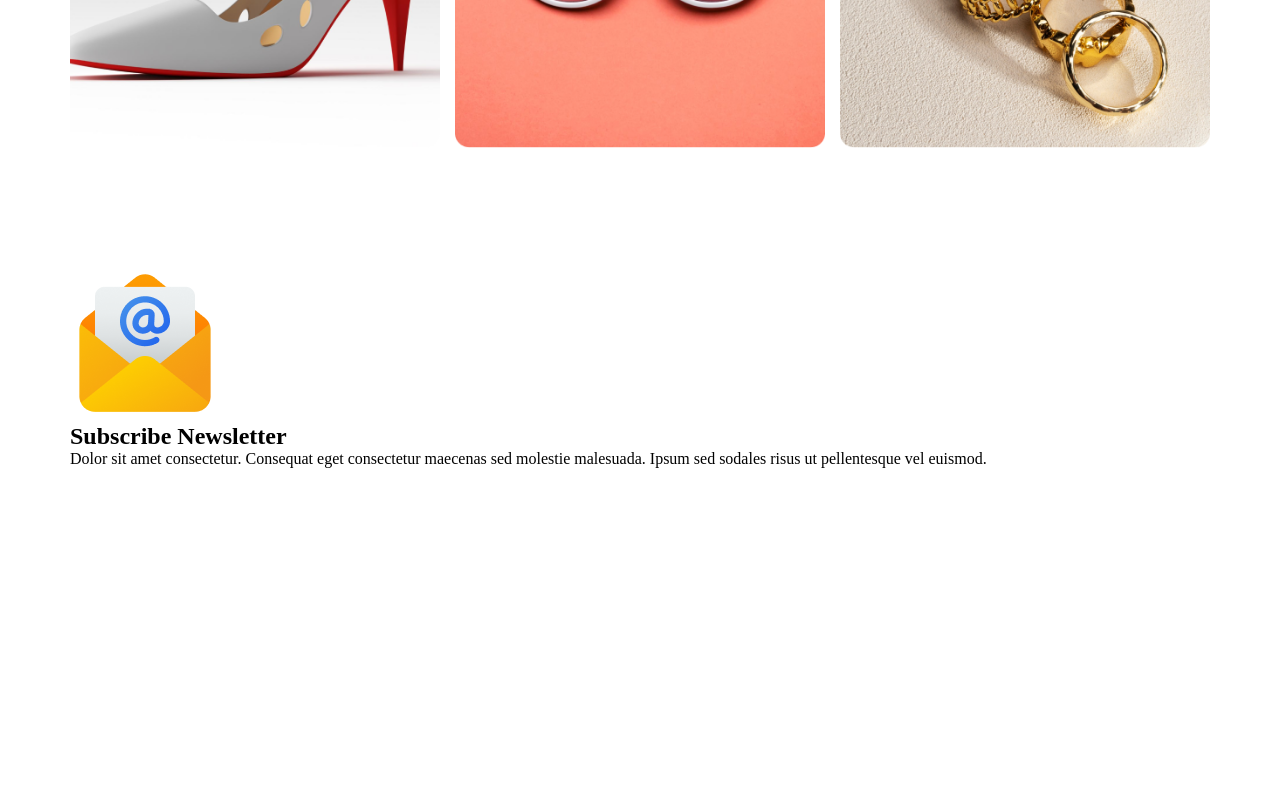
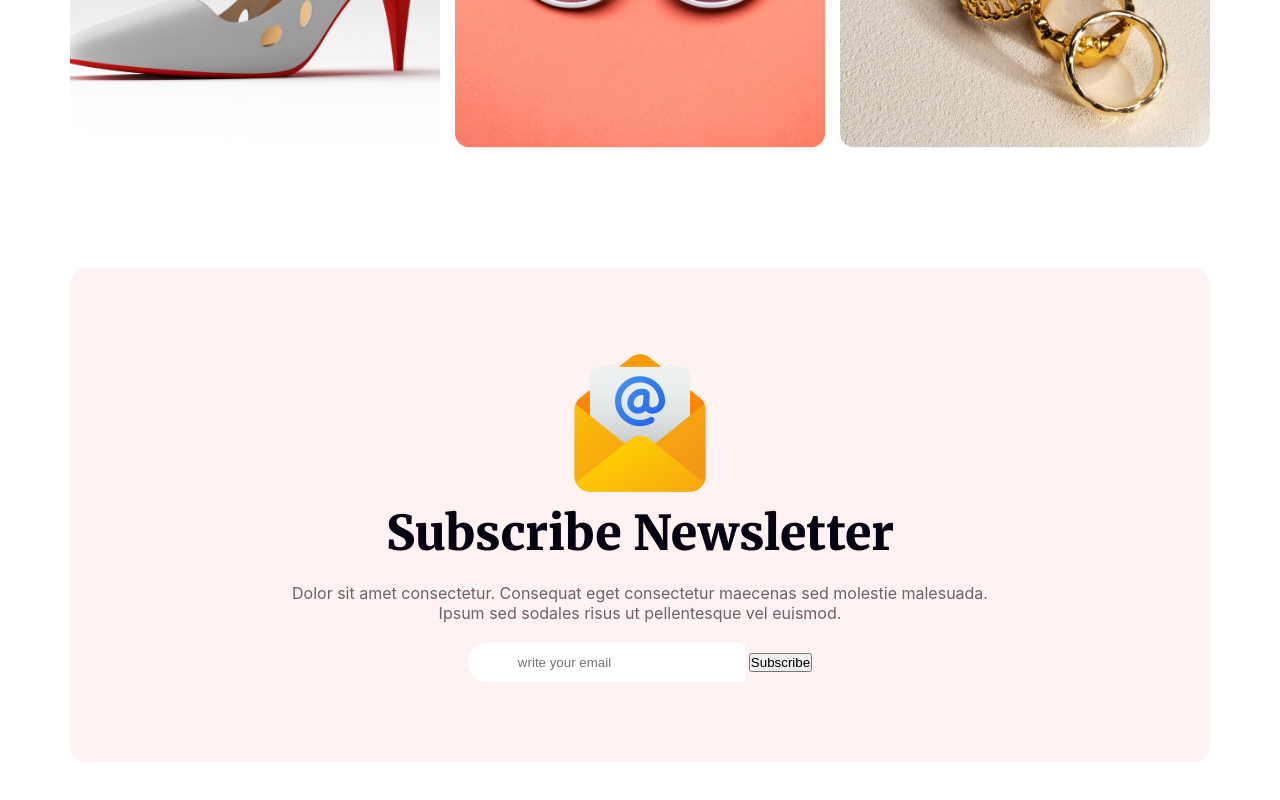
Before and after one commit to avijit6969/new-year, a plain HTML site: page index.html in a window 1280 px wide. Shown: the part 4088-4888 px from the top of the page. Before the commit the page ends 4556 px from the top, so only its background shows below. Drawn offline with Linux system fonts and the light colour scheme.

Commit message:
added subdcrip

```diff
--- a/index.html
+++ b/index.html
@@ -52,6 +52,8 @@
                 <button>Join Now</button>
             </div>
         </section>
+        <!-- welcome party section -->
+
         <section class="coming-soon">
             <div class="coming-soon-container">
                 <h3 class="best-offer">NEW BEST OFFER</h3>
@@ -97,8 +99,13 @@
 
         <section class="subscribe">
             <img src="images/Group 61.png" alt="">
-            <h1>Subscribe Newsletter</h1>
-            <p>Dolor sit amet consectetur. Consequat eget consectetur maecenas sed molestie malesuada. Ipsum sed sodales risus ut pellentesque vel euismod. </p>
+            <h1 class="sub-title">Subscribe Newsletter</h1>
+            <p class="sub-description">Dolor sit amet consectetur. Consequat eget consectetur maecenas sed molestie malesuada. Ipsum sed sodales risus ut pellentesque vel euismod. </p>
+            <div class="sub-field">
+                <input placeholder="write your email" type="email" name="" id="">
+                <button class="subscrib-btn">Subscribe</button>
+
+            </div>
         </section>
     </main>
     <footer>
--- a/styles/style.css
+++ b/styles/style.css
@@ -281,6 +281,47 @@ main {
 
 }
 
+/* portfolio-section */
+/* subscribe-section */
+.subscribe {
+    margin: 120px 0;
+    background: rgba(255, 0, 0, 0.05);
+    padding: 80px 200px;
+    text-align: center;
+    border-radius: 16px;
+
+}
+
+.sub-title {
+    color: #070211;
+    font-family: Merriweather;
+    font-size: 48px;
+    font-weight: 900;
+    margin-bottom: 20px;
+
+}
+
+.sub-description {
+    color: rgba(7, 2, 17, 0.60);
+    font-family: Inter;
+    font-weight: 400;
+    margin-bottom: 20px;
+
+}
+.sub-field input{
+    padding: 12px 50px;
+    position: relative;
+    border: 0;
+    border-top-left-radius: 20px;
+    border-bottom-left-radius: 20px;
+}
+
+
+
+
+
+/* subscribe-section */
+
 
 
 
```
